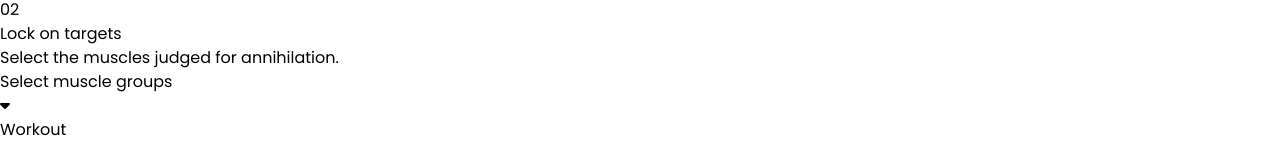
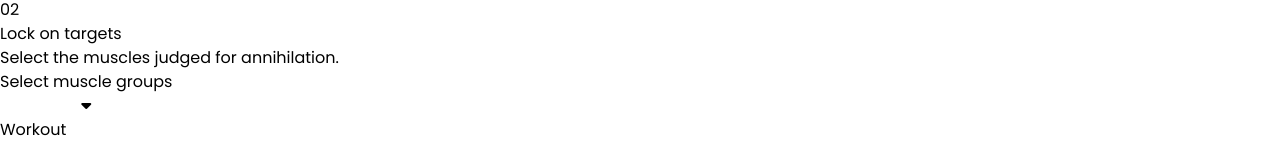
Before and after one commit to shreejai/vite-fitness, a React (Vite) app: page / in a window 1280 px wide. Shown: the part 266-434 px from the top of the page. Built offline with nearby package versions, Linux system fonts and the light colour scheme.

Commit message:
modal toggle

```diff
--- a/src/components/Generator.jsx
+++ b/src/components/Generator.jsx
@@ -1,5 +1,6 @@
 import SectionWrapper from "./SectionWrapper";
 import {WORKOUTS} from "../utils/swoldier.js"
+import { useState } from "react";
 
 function Header(props){
   const {index, title, description} = props
@@ -16,6 +17,13 @@
 }
 
 export default function Generator() {
+
+  const [showModal, setShowModal] = useState(false);
+
+  function toggleModal() {
+    setShowModal(!showModal)
+  }
+
   return (
     <SectionWrapper header={"generate your workout"} title={[
       'It\'s', 'Huge', 'o\'clock'
@@ -31,11 +39,12 @@
         })}
       </div>
       <Header index={"02"} title={"Lock on targets"} description={"Select the muscles judged for annihilation."}/>
-      <div className="bg-slate-950 p-3 border border-blue-400">
-        <div>
+      <div className="bg-slate-950 border border-blue-400 flex flex-col">
+        <button onClick={toggleModal} className="relative p-3 flex items-center justify-center">
           <p>Select muscle groups</p>
-          <i className="fa-solid fa-caret-down"></i>
-        </div>
+          <i className="fa-solid absolute right-3 top-1/2 -translate-y-1/2 fa-caret-down"></i>
+        </button>
+        {showModal && (<div>modal</div>)}
       </div>
 
     </SectionWrapper>
```
